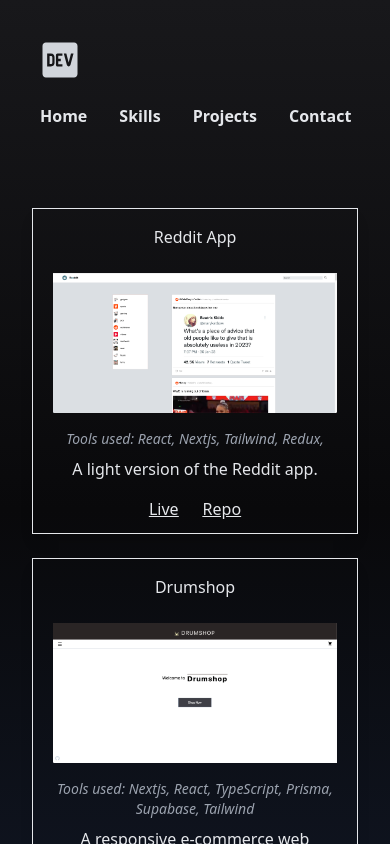
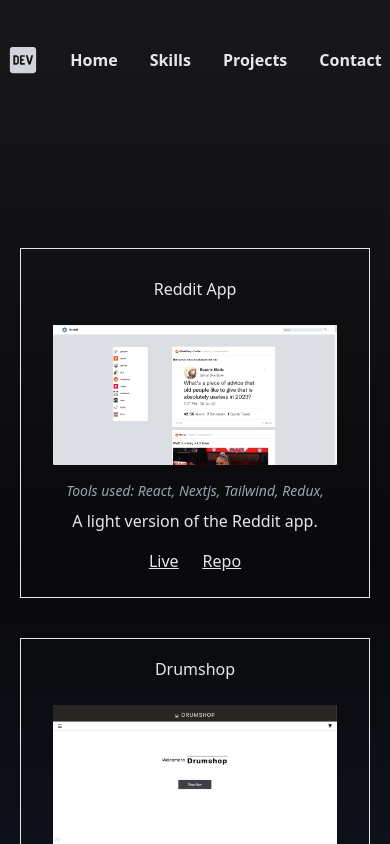
Before and after one commit to jonword/dev-personal, a Next.js app: page /projects in a window 390 px wide. Shown: the top 844 px of the page. Built offline with nearby package versions, Linux system fonts and the light colour scheme.

Commit message:
fix project cards on mobile

```diff
--- a/app/contact/page.tsx
+++ b/app/contact/page.tsx
@@ -4,9 +4,11 @@
 
 const Contact = () => {
   return (
-    <div className="flex min-h-screen w-full flex-col p-24" id="contact">
+    <div
+      className="flex min-h-screen w-full flex-col p-24"
+      id="contact items-center"
+    >
       <h1 className="pb-4 text-3xl text-white">Contact</h1>
-      <Socials />
       <form
         name="Contact"
         method="POST"
--- a/app/nav/nav.tsx
+++ b/app/nav/nav.tsx
@@ -13,10 +13,10 @@
   console.log(current);
 
   return (
-    <header className="flex py-8 px-6 w-full justify-start flex-col md:flex-row md:justify-center items-start md:items-center">
+    <header className="flex py-8 px-8 w-full justify-center items-center">
       <div className="mt-2 flex flex-col pl-4 pb-2 pr-4 text-gray-300">
         <Link href="/">
-          <FaDev size={40} className=" hover:animate-pingonce" />
+          <FaDev size={30} className=" hover:animate-pingonce" />
         </Link>
       </div>
 
--- a/app/page.tsx
+++ b/app/page.tsx
@@ -1,4 +1,3 @@
-import Image from "next/image";
 import Socials from "./socials/socials";
 
 export default function Home() {
--- a/app/projects/page.tsx
+++ b/app/projects/page.tsx
@@ -5,9 +5,9 @@
 const Projects = () => {
   return (
     <>
-      <div id="projects" className=" w-full min-h-screen">
+      <div id="projects" className=" w-full min-h-screen p-24">
         <div className="mx-auto flex h-full w-full max-w-[1000px] flex-col justify-center p-4">
-          <div className="grid grid-cols-1 md:grid-cols-2 shrink items-center justify-center gap-6 p-4 flex-row">
+          <div className="flex md:flex-row flex-col items-center justify-center gap-10 p-4">
             {projectdata.map((p) => (
               <Project
                 id={0}
--- a/app/projects/project.tsx
+++ b/app/projects/project.tsx
@@ -16,7 +16,7 @@
   const { image, title, alt, techList, description, live, repo, id } = props;
 
   return (
-    <div className="card flex  max-h-[400px] max-w-[400px] shrink flex-col items-center justify-center border border-subtitle bg-projects p-2 shadow-lg shadow-shadow">
+    <div className="card flex h-[350px] w-[350px] flex-col items-center justify-center border p-2">
       <header className="card-header text-center text-gray-200">
         <h3 className="mt-2">{title}</h3>
       </header>
--- a/app/techskills/page.tsx
+++ b/app/techskills/page.tsx
@@ -4,7 +4,7 @@
 
 const TechSkills = () => {
   return (
-    <div className="min-h-screen w-full">
+    <div className="min-h-screen w-full p-24">
       <div className="mx-auto flex h-full w-full max-w-[1000px] flex-col items-start md:items-center justify-center p-4">
         <p className="text-4xl font-bold text-slate-400">Skills</p>
         <p className="py-4 text-gray-200">
```
